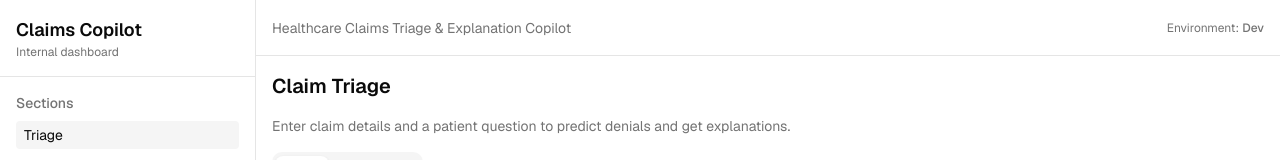
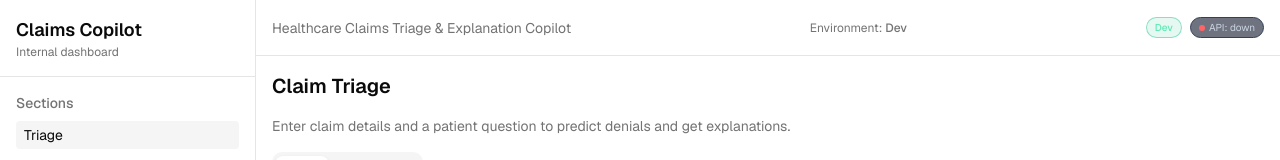
Before and after one commit to KRamBalaji/healthcare-claims-copilot, a Next.js app in the folder nextjs-frontend/: page / in a window 1280 px wide. Shown: the top 160 px of the page. Built offline with nearby package versions, Linux system fonts and the light colour scheme; no server answers.

Commit message:
feat(frontend): show backend health status in dashboard header

```diff
--- a/nextjs-frontend/app/layout.tsx
+++ b/nextjs-frontend/app/layout.tsx
@@ -3,6 +3,7 @@ import type { Metadata } from "next";
 import Link from "next/link";
 import "./globals.css";
 import { GeistSans } from "geist/font/sans";
+import { BackendStatus } from "../components/BackendStatus";
 
 export const metadata: Metadata = {
   title: "Healthcare Claims Copilot",
@@ -63,6 +64,12 @@ export default function RootLayout({
               <div className="text-xs text-muted-foreground">
                 Environment: <span className="font-medium">Dev</span>
               </div>
+              <div className="flex items-center gap-2 text-[11px] text-slate-400">
+                <span className="rounded-full border border-emerald-500/40 bg-emerald-500/10 px-2 py-0.5 text-[10px] font-medium text-emerald-300">
+                  Dev
+                </span>
+                <BackendStatus />
+              </div>
             </header>
             <main className="flex-1 p-4">{children}</main>
           </div>
--- /dev/null
+++ b/nextjs-frontend/components/BackendStatus.tsx
@@ -0,0 +1,57 @@
+// components/BackendStatus.tsx
+"use client";
+
+import { useEffect, useState } from "react";
+
+type Status = "unknown" | "ok" | "down";
+
+export function BackendStatus() {
+  const [status, setStatus] = useState<Status>("unknown");
+
+  useEffect(() => {
+    let cancelled = false;
+
+    async function check() {
+      try {
+        const res = await fetch("http://localhost:8000/health");
+        if (!cancelled) {
+          setStatus(res.ok ? "ok" : "down");
+        }
+      } catch {
+        if (!cancelled) {
+          setStatus("down");
+        }
+      }
+    }
+
+    check();
+
+    // optional: re-check every 30s in dev
+    const id = setInterval(check, 30000);
+    return () => {
+      cancelled = true;
+      clearInterval(id);
+    };
+  }, []);
+
+  const color =
+    status === "ok"
+      ? "bg-emerald-400"
+      : status === "down"
+      ? "bg-red-400"
+      : "bg-slate-500";
+
+  const label =
+    status === "ok"
+      ? "API: healthy"
+      : status === "down"
+      ? "API: down"
+      : "API: checking";
+
+  return (
+    <span className="inline-flex items-center gap-1 rounded-full border border-slate-700 bg-slate-900/60 px-2 py-0.5 text-[10px] text-slate-300">
+      <span className={`h-1.5 w-1.5 rounded-full ${color}`} />
+      {label}
+    </span>
+  );
+}
```
